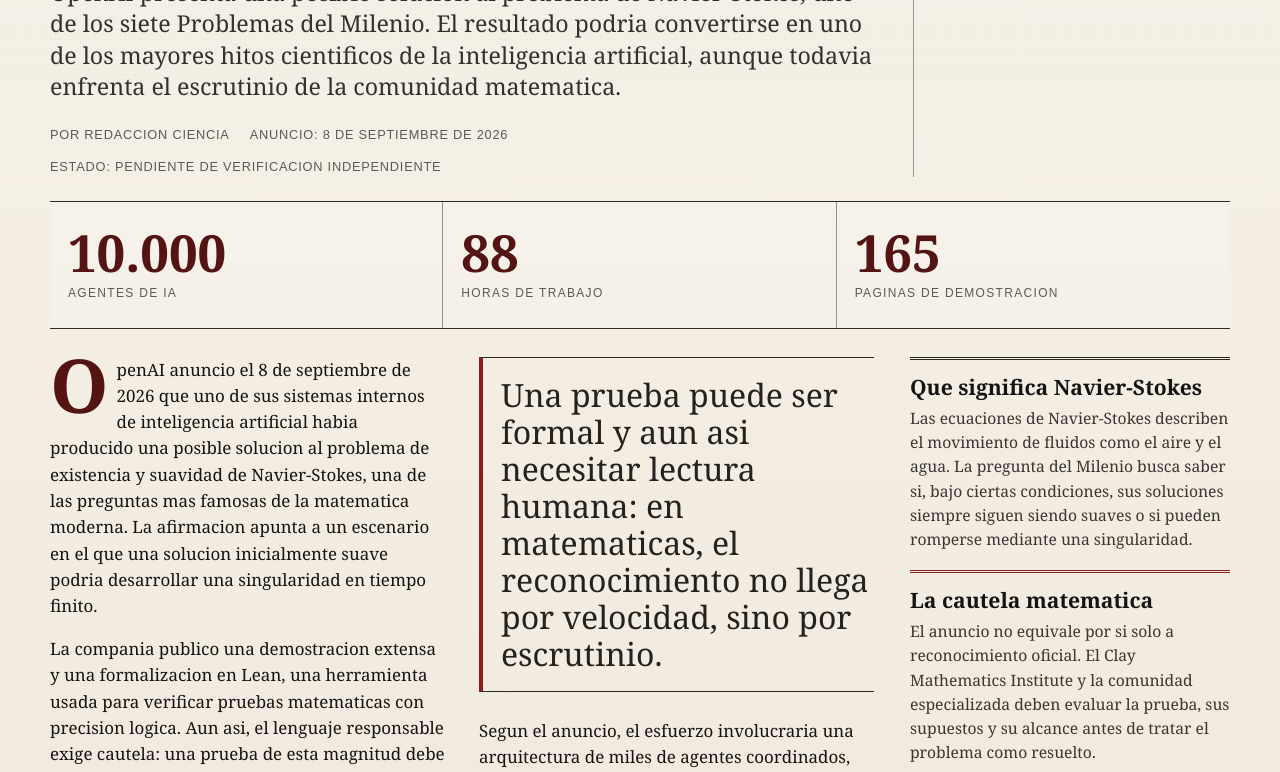
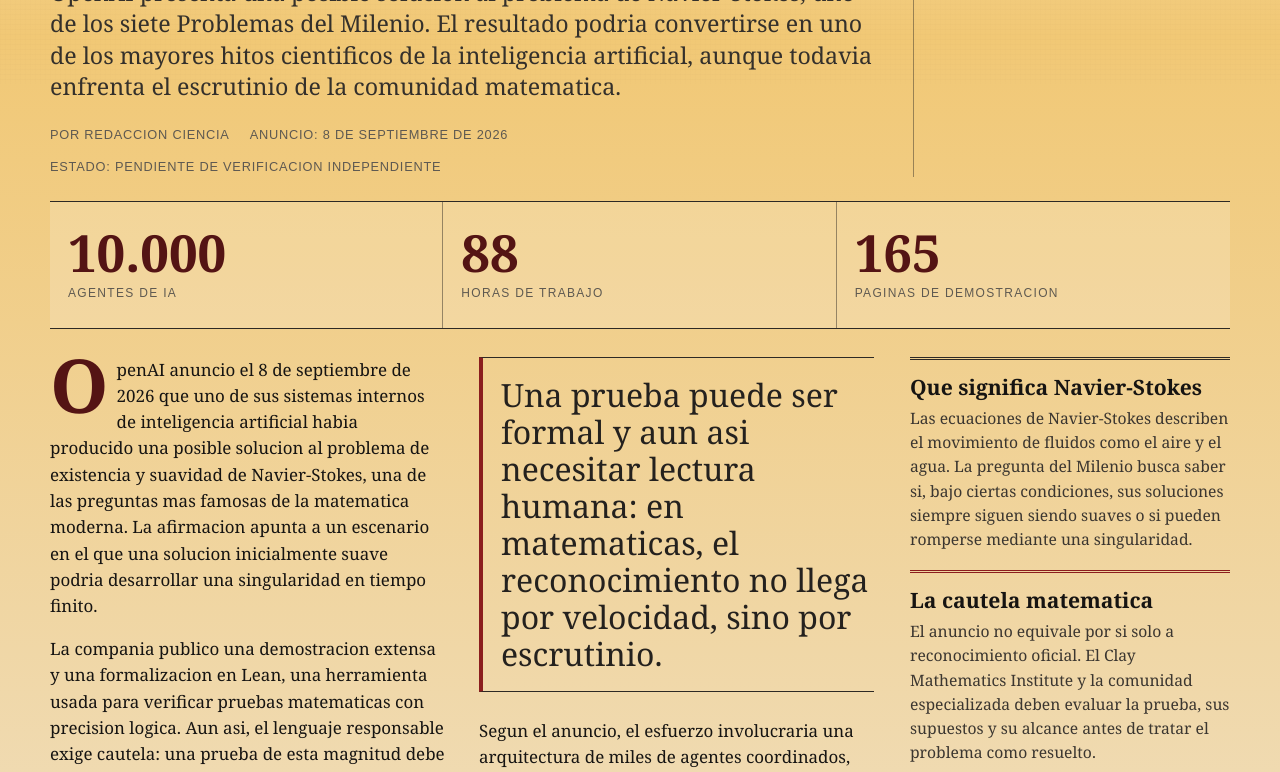
Before and after one commit to naderzon1/RepoSecreto, a plain HTML site: page index.html in a window 1280 px wide. Shown: the part 716-1488 px from the top of the page. Drawn offline with Linux system fonts and the light colour scheme.

Commit message:
CAMBIO4 COLORS

```diff
--- a/index.html
+++ b/index.html
@@ -9,8 +9,8 @@
       --ink: #161412;
       --muted: #5e5951;
       --soft: #837b70;
-      --paper: #f5f0e6;
-      --paper-deep: #ebe2d3;
+      --paper: #f1c875;
+      --paper-deep: #bb8f42;
       --rule: #2d2924;
       --accent: #8b1e1e;
       --accent-dark: #541414;
```
